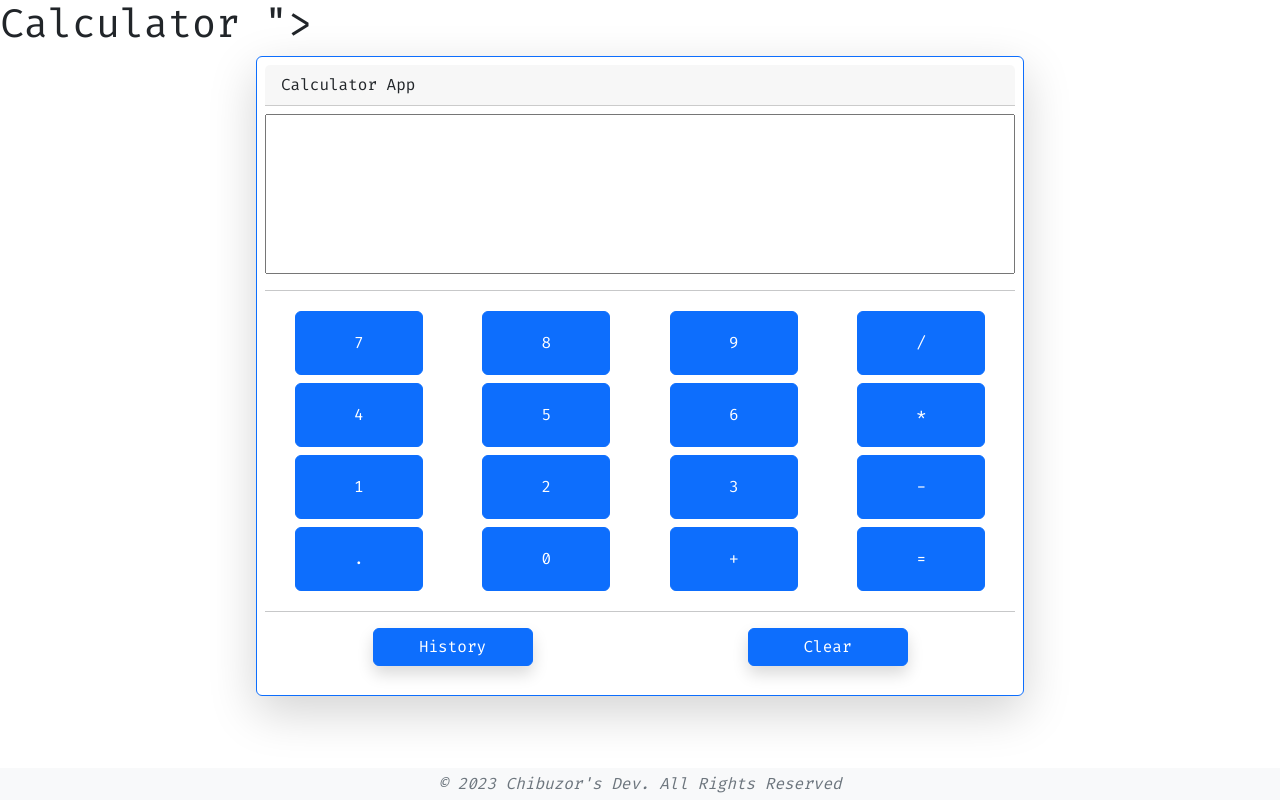
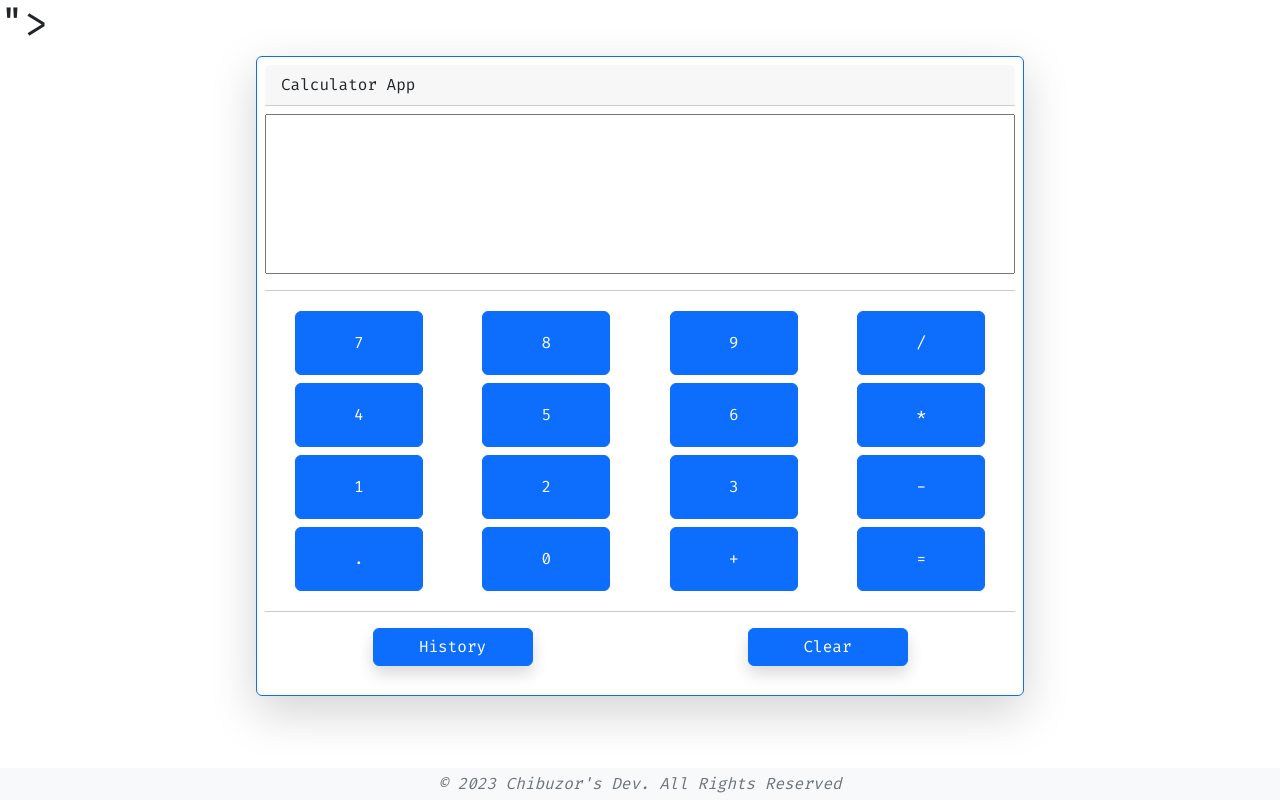
Before and after one commit to chibuzor9/calculator-app, a plain HTML site: page src/index.html in a window 1280 px wide. Drawn offline with nearby package versions, Linux system fonts and the light colour scheme.

Commit message:
modified:   src/index.html

```diff
--- a/src/index.html
+++ b/src/index.html
@@ -13,7 +13,7 @@
 
   <body>
     <header>
-      <h1>Calculator "></h1>
+      <h1>"></h1>
     </header>
 
     <main>
```
